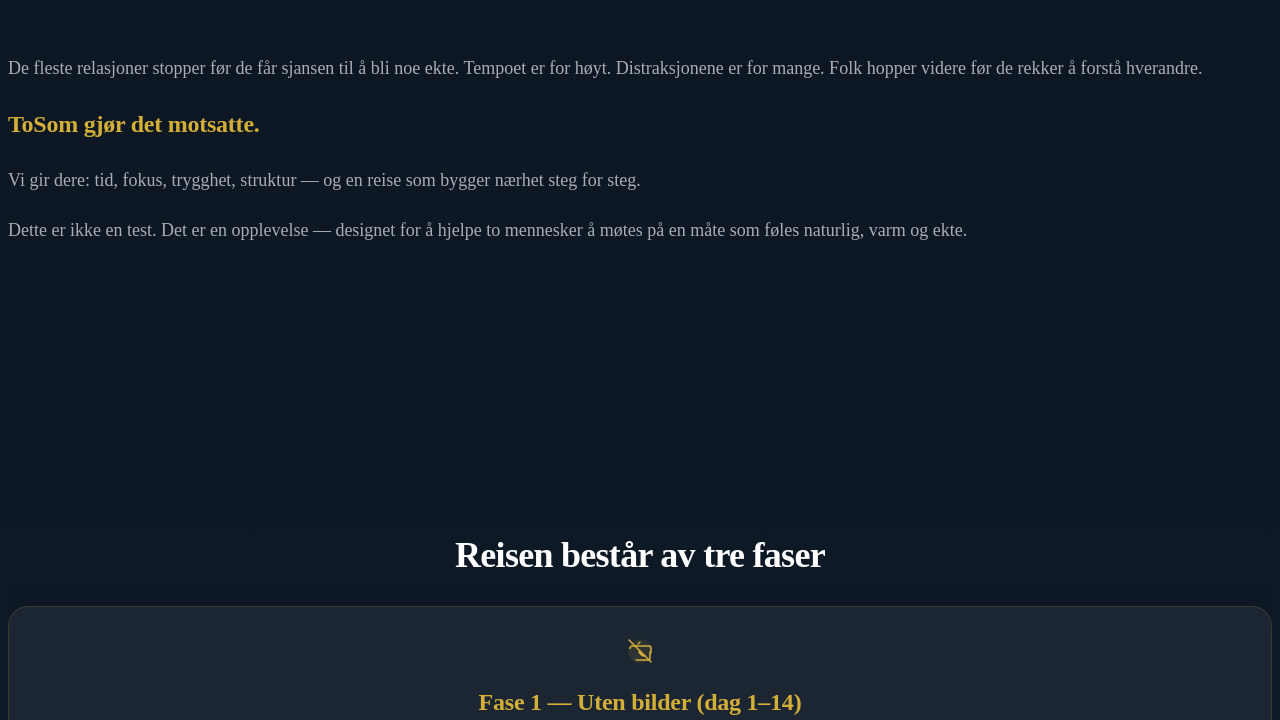
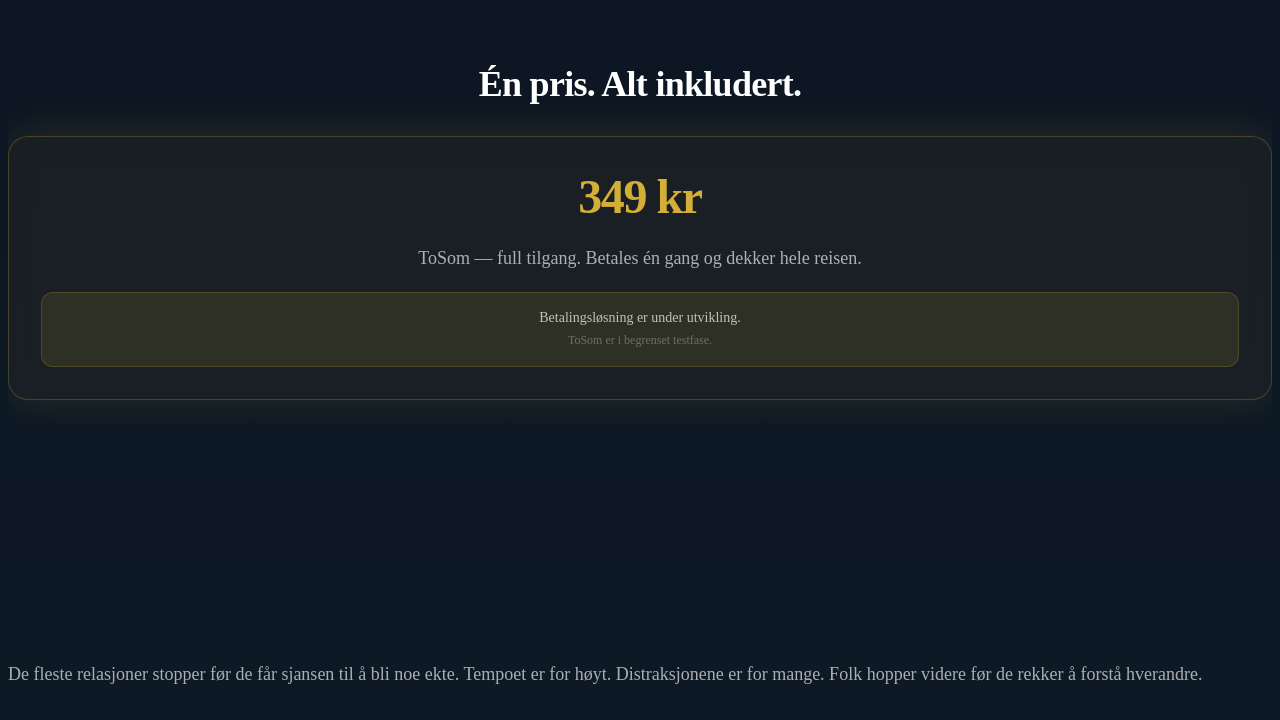
Before and after one commit to GeorgeMasterSplinter/tosom, a Next.js app: page /reisen in a window 1280 px wide. Shown: the part 665-1385 px from the top of the page. Built offline with nearby package versions, Linux system fonts and the light colour scheme; no server answers.

Commit message:
Style: add pricing block to /reisen page after hero

```diff
--- a/app/login/page.tsx
+++ b/app/login/page.tsx
@@ -20,18 +20,6 @@
       text-white
     ">
 
-      {/* Logo / Header */}
-      <div className="absolute top-10 left-10 mb-10">
-        <h1 className="
-          text-3xl
-          font-semibold
-          tracking-wider
-          text-[#D4AF37]
-          drop-shadow-[0_0_10px_rgba(212,175,55,0.35)]
-        ">
-          ToSom
-        </h1>
-      </div>
 
       {/* Premium Glass Container */}
       <div className="
--- a/app/reisen/page.tsx
+++ b/app/reisen/page.tsx
@@ -202,6 +202,70 @@
           >
             Når dere matcher, starter en guidet reise — skapt for å bygge ekte forbindelse mellom to mennesker. Ingen sveiping. Ingen distraksjoner. Bare dere to, i et rom som gir trygghet, tid og struktur.
           </p>
+        </ToSomSection>
+
+        {/* ===== PRISBLOKK ===== */}
+        <ToSomSection
+          spotlight="blue"
+          className="px-6"
+        >
+          <div className="mx-auto max-w-xl space-y-8 text-center">
+            <h2
+              style={{
+                ...typographyToStyle('heading-lg'),
+                color: color.text.primary,
+              }}
+            >
+              Én pris. Alt inkludert.
+            </h2>
+
+            <GlassCard
+              padding="xl"
+              className="space-y-6"
+              style={{
+                background: 'rgba(212,175,55,0.06)',
+                border: '1px solid rgba(212,175,55,0.25)',
+                boxShadow: '0 0 40px rgba(212,175,55,0.15)',
+              }}
+            >
+              <div
+                style={{
+                  ...typographyToStyle('heading-xl'),
+                  color: color.brand.gold,
+                }}
+              >
+                349 kr
+              </div>
+
+              <p
+                style={{
+                  ...typographyToStyle('body-lg'),
+                  color: color.text.secondary,
+                  lineHeight: '1.8',
+                }}
+              >
+                ToSom — full tilgang. Betales én gang og dekker hele reisen.
+              </p>
+
+              <div
+                style={{
+                  background: 'rgba(212,175,55,0.12)',
+                  border: '1px solid rgba(212,175,55,0.20)',
+                  color: 'rgba(255,255,255,0.7)',
+                  borderRadius: `${radius.md}px`,
+                  padding: '14px 20px',
+                  fontSize: '14px',
+                  lineHeight: '1.6',
+                }}
+              >
+                Betalingsløsning er under utvikling.
+                <br />
+                <span style={{ fontSize: '12px', color: color.text.subtle }}>
+                  ToSom er i begrenset testfase.
+                </span>
+              </div>
+            </GlassCard>
+          </div>
         </ToSomSection>
 
         {/* ===== INTRO ===== */}
--- a/components/layout/GlobalHeaderWrapper.tsx
+++ b/components/layout/GlobalHeaderWrapper.tsx
@@ -11,7 +11,9 @@
 export default function GlobalHeaderWrapper({ children }: { children: React.ReactNode }) {
   return (
     <>
-      <AppHeader />
+      <header className="relative z-50 mb-10">
+        <AppHeader />
+      </header>
       <div className="pt-[80px]">
         {children}
       </div>
```
